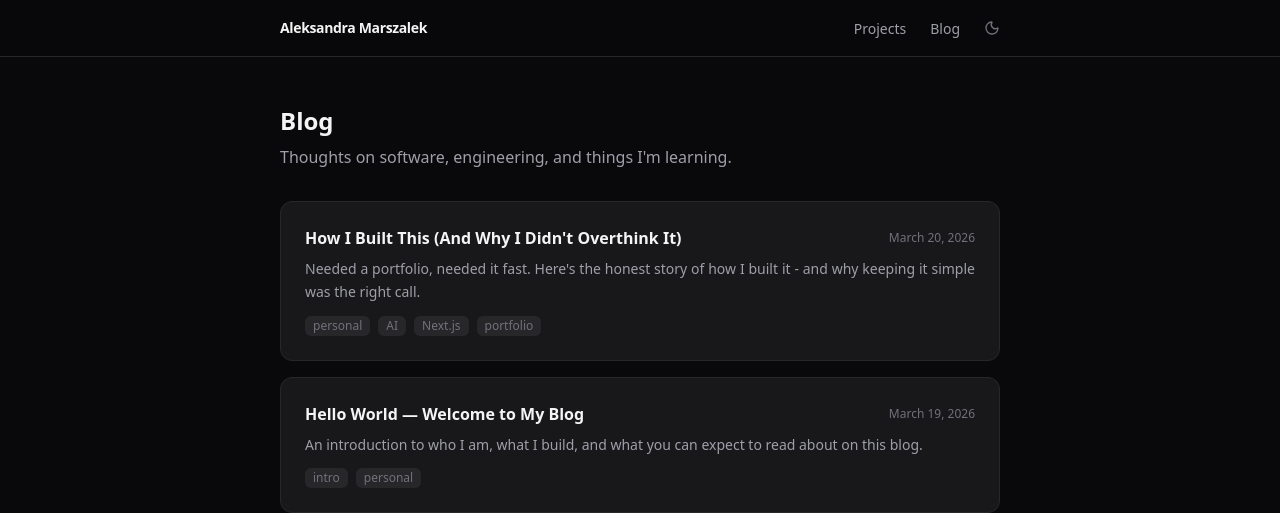
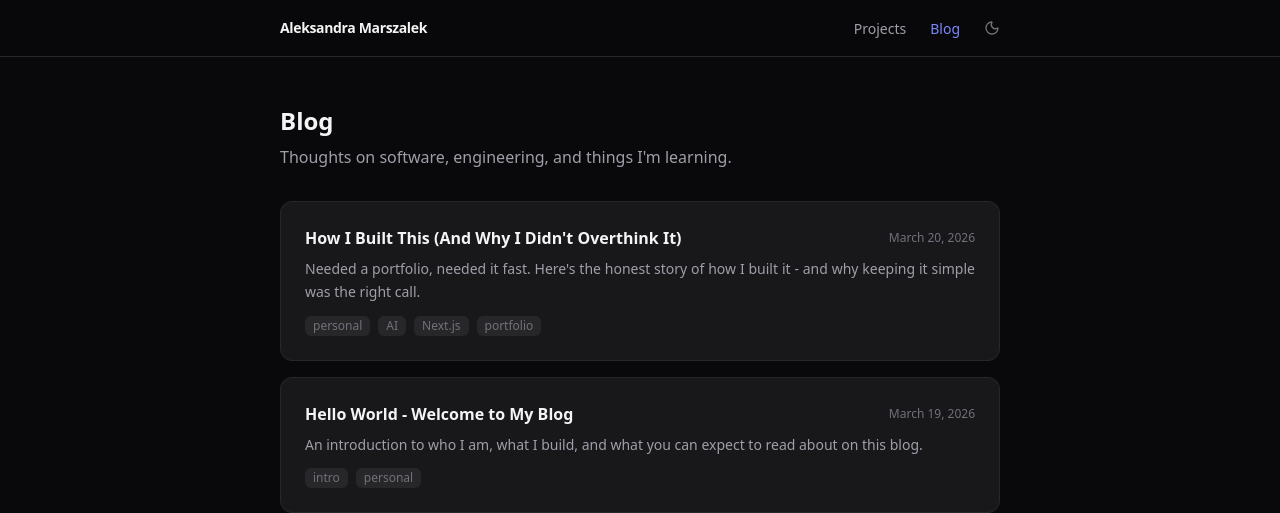
Before and after one commit to aleksandra-marszalek/portfolio-page, a Next.js app: page /blog in a window 1280 px wide. Shown: the top 513 px of the page. Built offline with nearby package versions, Linux system fonts and the light colour scheme.

Commit message:
Small UI improvements. Active nav link added

```diff
--- a/app/globals.css
+++ b/app/globals.css
@@ -22,6 +22,7 @@
 body {
   background: var(--background);
   color: var(--foreground);
+  transition: background-color 0.2s ease, color 0.2s ease;
 }
 
 /* Prose styles for blog posts — light mode defaults */
--- a/components/ThemeProvider.tsx
+++ b/components/ThemeProvider.tsx
@@ -4,7 +4,7 @@ import { ThemeProvider as NextThemesProvider } from "next-themes";
 
 export function ThemeProvider({ children }: { children: React.ReactNode }) {
   return (
-    <NextThemesProvider attribute="class" defaultTheme="dark" disableTransitionOnChange>
+    <NextThemesProvider attribute="class" defaultTheme="dark">
       {children}
     </NextThemesProvider>
   );
--- a/components/layout/Navbar.tsx
+++ b/components/layout/Navbar.tsx
@@ -1,4 +1,7 @@
+"use client";
+
 import Link from "next/link";
+import { usePathname } from "next/navigation";
 import ThemeToggle from "@/components/ui/ThemeToggle";
 
 const links = [
@@ -7,6 +10,8 @@ const links = [
 ];
 
 export default function Navbar() {
+  const pathname = usePathname();
+
   return (
     <header className="sticky top-0 z-50 border-b border-zinc-200 bg-zinc-100/80 dark:border-zinc-800 dark:bg-zinc-950/80 backdrop-blur-sm">
       <nav className="mx-auto flex max-w-3xl items-center justify-between px-6 py-4">
@@ -17,16 +22,23 @@ export default function Navbar() {
           Aleksandra Marszalek
         </Link>
         <ul className="flex items-center gap-6">
-          {links.map(({ href, label }) => (
+          {links.map(({ href, label }) => {
+            const isActive = pathname === href || pathname.startsWith(href + "/");
+            return (
               <li key={href}>
                 <Link
                   href={href}
-                className="text-sm text-zinc-600 hover:text-zinc-900 dark:text-zinc-400 dark:hover:text-zinc-100 transition-colors"
+                  className={`text-sm transition-colors ${
+                    isActive
+                      ? "text-indigo-600 dark:text-indigo-400"
+                      : "text-zinc-600 hover:text-zinc-900 dark:text-zinc-400 dark:hover:text-zinc-100"
+                  }`}
                 >
                   {label}
                 </Link>
               </li>
-          ))}
+            );
+          })}
           <li>
             <ThemeToggle />
           </li>
--- a/components/ui/BlogPostCard.tsx
+++ b/components/ui/BlogPostCard.tsx
@@ -10,7 +10,7 @@ export default function BlogPostCard({ post }: { post: BlogPostMeta }) {
     >
       <div className="flex flex-col gap-2">
         <div className="flex items-center justify-between gap-4">
-          <h3 className="font-semibold text-zinc-900 group-hover:text-indigo-600 dark:text-zinc-100 dark:group-hover:text-indigo-400 transition-colors">
+          <h3 className="font-semibold text-zinc-900 group-hover:text-indigo-600 dark:text-zinc-100 dark:group-hover:text-indigo-400 transition-colors line-clamp-2 min-w-0">
             {post.title}
           </h3>
           <time className="text-xs text-zinc-500 shrink-0">{formatDate(post.date)}</time>
--- a/components/ui/ProjectCard.tsx
+++ b/components/ui/ProjectCard.tsx
@@ -4,7 +4,7 @@ import { Project } from "@/types";
 
 export default function ProjectCard({ project }: { project: Project }) {
   return (
-    <div className="rounded-xl border border-zinc-200 bg-white p-6 flex flex-col gap-4 hover:border-zinc-300 hover:-translate-y-1 dark:border-zinc-800 dark:bg-zinc-900 dark:hover:border-zinc-700 transition-all duration-300 hover:shadow-lg hover:shadow-indigo-500/10">
+    <div className="rounded-xl border border-zinc-200 bg-white p-6 flex flex-col gap-4 hover:border-zinc-300 dark:border-zinc-800 dark:bg-zinc-900 dark:hover:border-zinc-700 transition-colors">
       <div className="flex items-start justify-between gap-4">
         <div>
           <h3 className="font-semibold text-zinc-900 dark:text-zinc-100">{project.title}</h3>
--- a/components/ui/ThemeToggle.tsx
+++ b/components/ui/ThemeToggle.tsx
@@ -15,7 +15,6 @@ export default function ThemeToggle() {
   const isDark = theme === "dark";
 
   return (
-    <div className="relative group/tooltip">
     <button
       onClick={() => setTheme(isDark ? "light" : "dark")}
       aria-label={isDark ? "Switch to light mode" : "Switch to dark mode"}
@@ -23,9 +22,5 @@ export default function ThemeToggle() {
     >
       {isDark ? <Moon size={16} /> : <Sun size={16} />}
     </button>
-      <span className="pointer-events-none absolute right-0 top-full mt-2 whitespace-nowrap rounded-md bg-zinc-800 px-2 py-1 text-xs text-zinc-100 opacity-0 transition-opacity group-hover/tooltip:opacity-100 dark:bg-zinc-700">
-        {isDark ? "Switch to light mode" : "Switch to dark mode"}
-      </span>
-    </div>
   );
 }
--- a/content/blog/my-first-post.mdx
+++ b/content/blog/my-first-post.mdx
@@ -1,5 +1,5 @@
 ---
-title: "Hello World — Welcome to My Blog"
+title: "Hello World - Welcome to My Blog"
 date: "2026-03-19"
 summary: "An introduction to who I am, what I build, and what you can expect to read about on this blog."
 tags: ["intro", "personal"]
```
Lines whose indentation alone changed are shown as unchanged.
